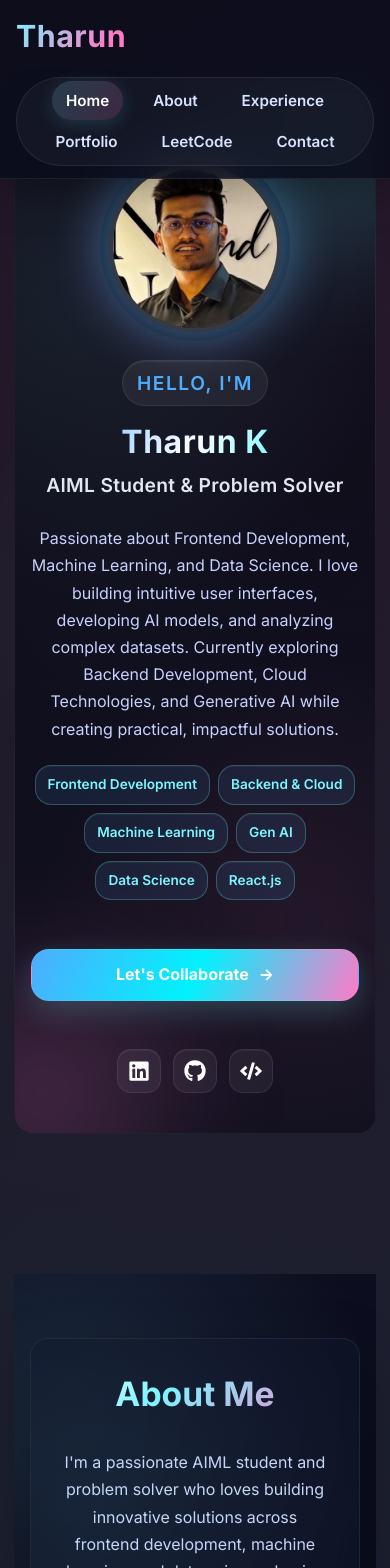
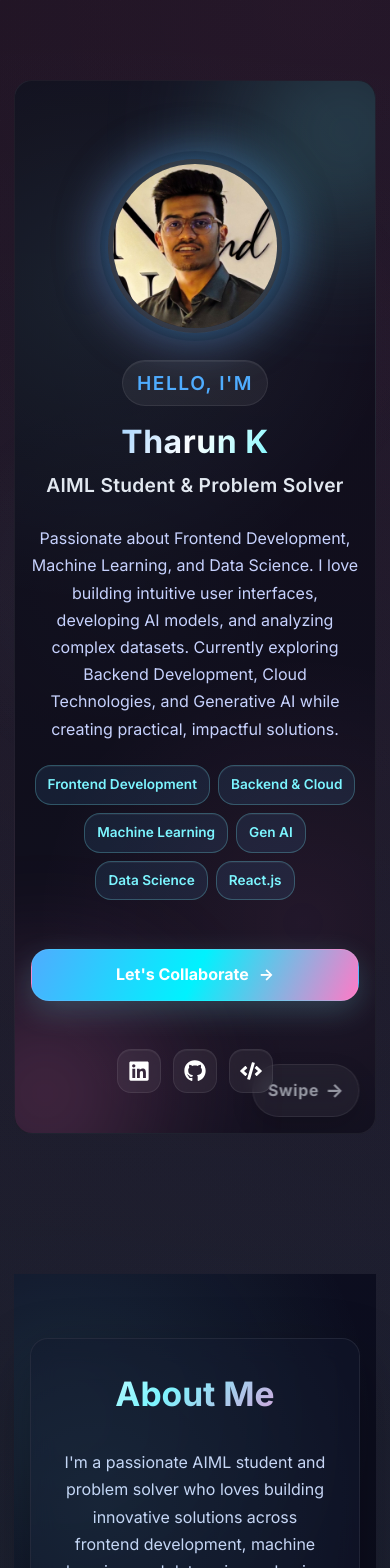
Before and after one commit to tharunK03/deploy-vercel, a React (Create React App) app: page / in a window 390 px wide. Shown: the top 1568 px of the page. Built offline with nearby package versions, Linux system fonts and the light colour scheme.

Commit message:
Hide navbar on mobile and add swipe hint

```diff
--- a/src/pages/Home.jsx
+++ b/src/pages/Home.jsx
@@ -112,6 +112,11 @@ export default function Home() {
           />
         </div>
       </motion.div>
+
+      <div className="swipe-hint-mobile" aria-hidden="true">
+        <span className="swipe-text">Swipe</span>
+        <span className="swipe-arrow">→</span>
+      </div>
     </div>
   );
 }
--- a/src/styles/Home.css
+++ b/src/styles/Home.css
@@ -319,6 +319,42 @@
   }
 }
 
+/* Mobile swipe hint */
+.swipe-hint-mobile {
+  display: none;
+}
+
+@media (max-width: 768px) {
+  .swipe-hint-mobile {
+    display: flex;
+    align-items: center;
+    gap: 0.4rem;
+    position: absolute;
+    right: 16px;
+    bottom: 16px;
+    padding: 10px 14px;
+    border-radius: 999px;
+    background: rgba(255, 255, 255, 0.08);
+    border: 1px solid rgba(255, 255, 255, 0.12);
+    backdrop-filter: blur(8px);
+    color: #e2e8f0;
+    font-weight: 700;
+    letter-spacing: 0.04em;
+    box-shadow: 0 10px 25px rgba(0, 0, 0, 0.25);
+    animation: pulseSwipe 2.2s ease-in-out infinite;
+  }
+
+  .swipe-hint-mobile .swipe-arrow {
+    font-size: 1.2rem;
+  }
+}
+
+@keyframes pulseSwipe {
+  0% { transform: translateX(0); opacity: 0.6; }
+  50% { transform: translateX(6px); opacity: 1; }
+  100% { transform: translateX(0); opacity: 0.6; }
+}
+
 @media (max-width: 540px) {
   .home-container {
     padding: 70px 1rem 40px;
--- a/src/styles/Navbar.css
+++ b/src/styles/Navbar.css
@@ -87,3 +87,10 @@
     flex-wrap: wrap;
   }
 }
+
+/* Hide navbar entirely on mobile to enforce swipe-only navigation */
+@media (max-width: 768px) {
+  .navbar {
+    display: none;
+  }
+}
```
